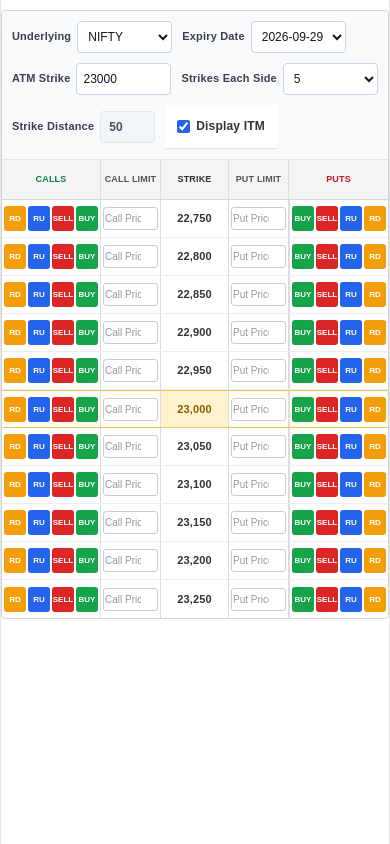
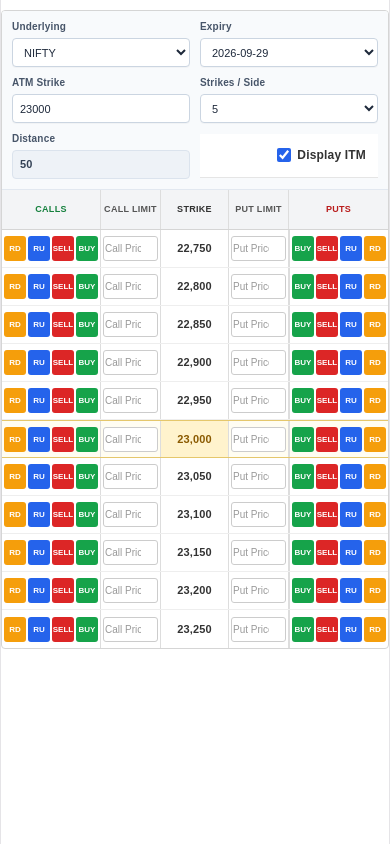
Before and after one commit to pravin-git/order-puncher, a React (Vite) app: page / in a window 390 px wide. Built offline with nearby package versions, Linux system fonts and the light colour scheme.

Commit message:
css changes for column layout

```diff
--- a/src/OptionChainMatrix.css
+++ b/src/OptionChainMatrix.css
@@ -1,14 +1,15 @@
 
+/* Main container */
 .option-chain {
   width: 100%;
   max-width: 1200px;
-  margin: 20px auto;
+  margin: 16px auto;
   font-family: Arial, sans-serif;
   font-size: 13px;
-  border: 1px solid #d5d5d5;
+  border: 1px solid #d5dbe5;
   border-radius: 6px;
   overflow: hidden;
-  background-color: #ffffff;
+  background: #ffffff;
 }
 
 .option-chain *,
@@ -17,94 +18,139 @@
   box-sizing: border-box;
 }
 
-/* Controls */
+/* Compact multi-column toolbar */
 .option-chain-controls {
-  display: flex;
-  align-items: center;
-  flex-wrap: wrap;
-  gap: 16px;
-  padding: 15px;
-  background-color: #f8fafc;
-  border-bottom: 1px solid #e5e7eb;
+  display: grid;
+  grid-template-columns: repeat(auto-fit, minmax(125px, 1fr));
+  align-items: end;
+  gap: 10px;
+  padding: 10px 12px;
+  background: #f8fafc;
+  border-bottom: 1px solid #e2e8f0;
 }
 
+/* Labels above controls, left-aligned */
 .control-group {
   display: flex;
-  flex-direction: row;
-  align-items: center;
-  gap: 8px;
+  flex-direction: column;
+  align-items: flex-start;
+  justify-content: flex-start;
+  gap: 5px;
+  min-width: 0;
+  width: 100%;
 }
 
 .control-group label {
-  font-size: 12px;
+  display: block;
+  width: 100%;
+  margin: 0;
+  color: #475569;
+  font-size: 11px;
   font-weight: 600;
-  color: #374151;
+  line-height: 1.2;
+  text-align: left;
   white-space: nowrap;
 }
 
+/* Dropdowns and input fields */
 .control-group select,
 .control-group input {
-  width: 125px;
-  height: 34px;
-  padding: 6px 10px;
+  display: block;
+  width: 100%;
+  min-width: 0;
+  height: 30px;
+  margin: 0;
+  padding: 4px 7px;
   border: 1px solid #cbd5e1;
   border-radius: 4px;
-  background-color: #ffffff;
-  color: #111827;
-  font-size: 13px;
+  background: #ffffff;
+  color: #1e293b;
+  font-family: inherit;
+  font-size: 12px;
+  text-align: left;
+  box-shadow: 0 1px 1px rgb(15 23 42 / 3%);
+  transition: border-color 0.15s ease, box-shadow 0.15s ease;
+}
+
+.control-group select {
+  cursor: pointer;
+}
+
+.control-group input[type="number"] {
+  text-align: left;
+}
+
+.control-group select:hover,
+.control-group input:hover {
+  border-color: #94a3b8;
 }
 
 .control-group select:focus,
 .control-group input:focus {
   outline: none;
-  border-color: #2563eb;
+  border-color: #3b82f6;
+  box-shadow: 0 0 0 2px rgb(59 130 246 / 12%);
 }
 
+/* Strike distance display */
 .strike-distance-display {
   display: flex;
   align-items: center;
-  height: 34px;
-  min-width: 80px;
-  padding: 6px 12px;
-  border: 1px solid #e2e8f0;
+  justify-content: flex-start;
+  width: 100%;
+  min-width: 0;
+  height: 30px;
+  margin: 0;
+  padding: 4px 7px;
+  border: 1px solid #dbe3ed;
   border-radius: 4px;
-  background-color: #f1f5f9;
-  color: #475569;
-  font-size: 13px;
-  font-weight: 600;
+  background: #eef2f7;
+  color: #334155;
+  font-size: 12px;
+  font-weight: 700;
+  text-align: left;
+  font-variant-numeric: tabular-nums;
 }
 
+/* Display ITM checkbox */
 .itm-toggle {
   display: flex;
   align-items: center;
-  justify-content: flex-end;
-  margin-left: auto;
-  padding: 6px 0;
+  align-self: end;
+  min-height: 30px;
+  margin-left: 0;
+  padding: 0 2px 7px;
 }
 
 .itm-toggle label {
-  display: flex;
+  display: inline-flex;
   align-items: center;
+  justify-content: flex-start;
   gap: 6px;
-  font-size: 12px;
+  margin: 0;
+  color: #334155;
+  font-size: 11px;
   font-weight: 600;
-  color: #333333;
+  text-align: left;
   white-space: nowrap;
   cursor: pointer;
 }
 
 .itm-toggle input[type="checkbox"] {
+  width: 14px;
+  height: 14px;
   margin: 0;
+  accent-color: #2563eb;
   cursor: pointer;
-  accent-color: #2563eb;
 }
 
 /* Option-chain header */
 .option-chain-header {
   display: grid;
-  grid-template-columns: minmax(0, 1fr) 100px 100px 100px minmax(0, 1fr);
-  background-color: #f3f4f6;
-  border-bottom: 1px solid #d5d5d5;
+  grid-template-columns:
+    minmax(0, 1fr) 100px 100px 100px minmax(0, 1fr);
+  background: #f1f5f9;
+  border-bottom: 1px solid #d5dbe5;
 }
 
 .header-section {
@@ -112,49 +158,48 @@
   align-items: center;
   justify-content: center;
   min-width: 0;
-  padding: 9px 4px;
+  padding: 8px 4px;
   text-align: center;
-  font-size: 11px;
+  font-size: 10px;
   font-weight: 700;
+  letter-spacing: 0.3px;
   white-space: nowrap;
 }
 
 .calls-header {
   color: #15803d;
-  border-right: 1px solid #dddddd;
+  border-right: 1px solid #dbe1e8;
 }
 
 .limit-header {
-  color: #555555;
-  border-right: 1px solid #dddddd;
+  color: #64748b;
+  border-right: 1px solid #dbe1e8;
 }
 
 .strike-header {
-  color: #333333;
-  border-right: 1px solid #dddddd;
+  color: #334155;
+  border-right: 1px solid #dbe1e8;
 }
 
 .puts-header {
   color: #b91c1c;
 }
 
-/* Strike rows */
+/* Matrix rows */
 .option-row {
   display: grid;
-  grid-template-columns: minmax(0, 1fr) 100px 100px 100px minmax(0, 1fr);
+  grid-template-columns:
+    minmax(0, 1fr) 100px 100px 100px minmax(0, 1fr);
   min-height: 38px;
-  border-bottom: 1px solid #eeeeee;
-  transition: background-color 0.15s ease;
+  border-bottom: 1px solid #edf0f4;
+  transition: background-color 0.12s ease;
 }
 
 .option-row:last-child {
   border-bottom: none;
 }
 
-.option-row:hover {
-  background-color: #dbeafe !important;
-}
-
+.option-row:hover,
 .option-row:hover .actions,
 .option-row:hover .limit-price-cell,
 .option-row:hover .strike-price {
@@ -163,13 +208,13 @@
 
 /* ATM row */
 .atm-row {
-  background-color: #fffdf2;
+  background: #fffdf2;
   border-top: 1px solid #e5c76b;
   border-bottom: 1px solid #e5c76b;
 }
 
 .atm-row .strike-price {
-  background-color: #fff3cd;
+  background: #fff3cd;
   color: #8a5a00;
   font-weight: 700;
 }
@@ -181,23 +226,23 @@
   background-color: #bfdbfe !important;
 }
 
-/* Action groups */
+/* Action button groups */
 .actions {
   display: flex;
   align-items: center;
   justify-content: center;
   gap: 3px;
-  padding: 4px 5px;
   min-width: 0;
-  background-color: transparent;
+  padding: 4px;
+  background: transparent;
 }
 
 .call-actions {
-  border-right: 1px solid #dddddd;
+  border-right: 1px solid #dbe1e8;
 }
 
 .put-actions {
-  border-left: 1px solid #dddddd;
+  border-left: 1px solid #dbe1e8;
 }
 
 /* Limit price cells */
@@ -207,8 +252,8 @@
   justify-content: center;
   min-width: 0;
   padding: 3px;
-  background-color: transparent;
-  border-right: 1px solid #dddddd;
+  background: transparent;
+  border-right: 1px solid #dbe1e8;
 }
 
 .limit-price {
@@ -216,24 +261,27 @@
   width: 90px;
   max-width: 100%;
   min-width: 0;
-  padding: 5px 4px;
-  border: 1px solid #cccccc;
+  height: 27px;
+  margin: 0;
+  padding: 4px 5px;
+  border: 1px solid #cbd5e1;
   border-radius: 3px;
-  background-color: #ffffff;
-  color: #333333;
+  background: #ffffff;
+  color: #1e293b;
   font-family: inherit;
-  font-size: 12px;
+  font-size: 11px;
   text-align: right;
 }
 
 .limit-price::placeholder {
-  color: #999999;
+  color: #94a3b8;
   text-align: center;
 }
 
 .limit-price:focus {
-  outline: 1px solid #2563eb;
-  border-color: #2563eb;
+  outline: none;
+  border-color: #3b82f6;
+  box-shadow: 0 0 0 2px rgb(59 130 246 / 12%);
 }
 
 /* Strike price */
@@ -243,12 +291,13 @@
   justify-content: center;
   min-width: 0;
   padding: 4px;
-  background-color: transparent;
-  border-right: 1px solid #dddddd;
-  color: #333333;
-  font-size: 13px;
+  background: transparent;
+  border-right: 1px solid #dbe1e8;
+  color: #334155;
+  font-size: 12px;
   font-weight: 600;
   text-align: center;
+  font-variant-numeric: tabular-nums;
 }
 
 /* Action buttons */
@@ -259,7 +308,8 @@
   flex: 0 1 38px;
   width: 38px;
   min-width: 0;
-  height: 28px;
+  height: 27px;
+  margin: 0;
   padding: 0 2px;
   border: none;
   border-radius: 3px;
@@ -269,7 +319,7 @@
   font-weight: 700;
   white-space: nowrap;
   cursor: pointer;
-  transition: opacity 0.15s ease, transform 0.1s ease;
+  transition: opacity 0.12s ease, transform 0.1s ease;
 }
 
 .action-button:hover {
@@ -286,47 +336,41 @@
 }
 
 .buy {
-  background-color: #16a34a;
+  background: #16a34a;
 }
 
 .sell {
-  background-color: #dc2626;
+  background: #dc2626;
 }
 
 .roll-up {
-  background-color: #2563eb;
+  background: #2563eb;
 }
 
 .roll-down {
-  background-color: #f59e0b;
+  background: #f59e0b;
 }
 
-/* Validation message */
+/* Invalid ATM message */
 .empty-state {
   padding: 20px;
-  text-align: center;
   color: #64748b;
   font-size: 13px;
+  text-align: center;
 }
 
-/* Medium screens */
-@media (max-width: 1000px) {
+/* Tablet and medium screens */
+@media (max-width: 768px) {
+  .option-chain-controls {
+    grid-template-columns: repeat(auto-fit, minmax(115px, 1fr));
+    gap: 9px;
+    padding: 10px;
+  }
+
   .option-chain-header,
   .option-row {
-    grid-template-columns: minmax(0, 1fr) 82px 82px 82px minmax(0, 1fr);
-  }
-
-  .option-chain-controls {
-    gap: 12px;
-  }
-
-  .control-group {
-    gap: 6px;
-  }
-
-  .control-group select,
-  .control-group input {
-    width: 105px;
+    grid-template-columns:
+      minmax(0, 1fr) 82px 82px 82px minmax(0, 1fr);
   }
 
   .actions {
@@ -337,7 +381,7 @@
   .action-button {
     flex: 1 1 0;
     width: auto;
-    height: 27px;
+    height: 26px;
     font-size: 9px;
   }
 
@@ -347,57 +391,48 @@
   }
 
   .header-section {
-    font-size: 10px;
+    font-size: 9px;
   }
 }
 
-/* Small screens */
-@media (max-width: 600px) {
+/* Mobile */
+@media (max-width: 480px) {
   .option-chain {
     margin: 10px auto;
     border-radius: 4px;
   }
 
   .option-chain-controls {
+    grid-template-columns: repeat(2, minmax(0, 1fr));
     gap: 10px;
     padding: 10px;
   }
 
-  .control-group {
-    gap: 6px;
+  .control-group label {
+    font-size: 10px;
   }
 
-  .control-group label {
+  .control-group select,
+  .control-group input,
+  .strike-distance-display {
+    height: 29px;
     font-size: 11px;
   }
 
-  .control-group select,
-  .control-group input {
-    width: 95px;
-    height: 32px;
-    padding: 5px 6px;
-    font-size: 12px;
-  }
-
-  .strike-distance-display {
-    height: 32px;
-    min-width: 55px;
-    padding: 5px 8px;
-    font-size: 12px;
-  }
-
   .itm-toggle {
-    margin-left: 0;
+    align-self: center;
+    padding: 0 2px;
   }
 
   .option-chain-header,
   .option-row {
-    grid-template-columns: minmax(0, 1fr) 60px 68px 60px minmax(0, 1fr);
+    grid-template-columns:
+      minmax(0, 1fr) 60px 68px 60px minmax(0, 1fr);
   }
 
   .header-section {
-    padding: 8px 1px;
-    font-size: 9px;
+    padding: 7px 1px;
+    font-size: 8px;
     white-space: normal;
   }
 
@@ -409,7 +444,7 @@
   .action-button {
     flex: 1 1 0;
     width: auto;
-    height: 25px;
+    height: 24px;
     padding: 0 1px;
     font-size: 8px;
   }
@@ -420,12 +455,13 @@
 
   .limit-price {
     width: 100%;
-    padding: 5px 1px;
+    height: 25px;
+    padding: 4px 1px;
     font-size: 10px;
   }
 
   .strike-price {
     padding: 2px;
-    font-size: 11px;
+    font-size: 10px;
   }
 }
--- a/src/OptionChainMatrix.jsx
+++ b/src/OptionChainMatrix.jsx
@@ -13,7 +13,7 @@ const UNDERLYINGS = {
     defaultATM: 80000,
     strikeDistance: 100,
   },
-  RELIANCE: {
+    RELIANCE: {
     label: "RELIANCE",
     defaultATM: 1200,
     strikeDistance: 20,
@@ -36,7 +36,6 @@ const PUT_ACTIONS = [
   { label: "RD", action: "ROLL_DOWN", className: "roll-down" },
 ];
 
-// Format dates using local calendar values, avoiding UTC date shifts.
 function formatDate(date) {
   const year = date.getFullYear();
   const month = String(date.getMonth() + 1).padStart(2, "0");
@@ -45,8 +44,6 @@ function formatDate(date) {
   return `${year}-${month}-${day}`;
 }
 
-// Return the nearest six expiry dates, including today's date
-// when today itself matches the configured expiry weekday.
 function getExpiryDates(underlying) {
   const today = new Date();
   today.setHours(0, 0, 0, 0);
@@ -65,19 +62,14 @@ function getExpiryDates(underlying) {
       date.setDate(date.getDate() + 1);
     }
   } else {
-    // Default rule for any additional underlying:
-    // last Tuesday of each month.
+    // Default expiry: last Tuesday of each month.
     const date = new Date(today.getFullYear(), today.getMonth(), 1);
 
     while (dates.length < 6) {
       const year = date.getFullYear();
       const month = date.getMonth();
-
-      // Day zero of the following month is the last day
-      // of the current month.
       const lastDay = new Date(year, month + 1, 0);
 
-      // Tuesday = 2. Walk backward from the month's last day.
       lastDay.setDate(
         lastDay.getDate() - ((lastDay.getDay() - 2 + 7) % 7)
       );
@@ -113,7 +105,7 @@ function OptionChainMatrix({
     PUT: {},
   });
 
-  // Always use the configured distance for the selected underlying.
+  // Use the configured strike distance for the selected underlying.
   const currentStrikeDistance = UNDERLYINGS[underlying]
     ? UNDERLYINGS[underlying].strikeDistance
     : strikeDistance ?? 50;
@@ -157,28 +149,6 @@ function OptionChainMatrix({
     });
   };
 
-  const handleATMChange = (event) => {
-    setCurrentATM(event.target.value);
-  };
-
-  const handleStrikeCountChange = (event) => {
-    setSelectedStrikeCount(Number(event.target.value));
-  };
-
-  const handleExpiryChange = (event) => {
-    setExpiry(event.target.value);
-  };
-
-  const handleLimitPriceChange = (type, strike, value) => {
-    setLimitPrices((prev) => ({
-      ...prev,
-      [type]: {
-        ...prev[type],
-        [strike]: value,
-      },
-    }));
-  };
-
   const handleAction = (type, action, strike) => {
     const price = limitPrices[type][strike];
 
@@ -197,8 +167,19 @@ function OptionChainMatrix({
     }
   };
 
+  const handleLimitPriceChange = (type, strike, value) => {
+    setLimitPrices((prev) => ({
+      ...prev,
+      [type]: {
+        ...prev[type],
+        [strike]: value,
+      },
+    }));
+  };
+
   return (
     <div className="option-chain">
+      {/* Compact toolbar */}
       <div className="option-chain-controls">
         <div className="control-group">
           <label htmlFor="underlying">Underlying</label>
@@ -216,11 +197,11 @@ function OptionChainMatrix({
         </div>
 
         <div className="control-group">
-          <label htmlFor="expiry-date">Expiry Date</label>
+          <label htmlFor="expiry-date">Expiry</label>
           <select
             id="expiry-date"
             value={expiry}
-            onChange={handleExpiryChange}
+            onChange={(event) => setExpiry(event.target.value)}
           >
             {expiryOptions.map((date) => (
               <option key={date} value={date}>
@@ -238,17 +219,19 @@ function OptionChainMatrix({
             min="1"
             step="any"
             value={currentATM}
-            onChange={handleATMChange}
-            placeholder="Enter ATM strike"
+            onChange={(event) => setCurrentATM(event.target.value)}
+            placeholder="Enter ATM"
           />
         </div>
 
         <div className="control-group">
-          <label htmlFor="strike-count">Strikes Each Side</label>
+          <label htmlFor="strike-count">Strikes / Side</label>
           <select
             id="strike-count"
             value={selectedStrikeCount}
-            onChange={handleStrikeCountChange}
+            onChange={(event) =>
+              setSelectedStrikeCount(Number(event.target.value))
+            }
           >
             {STRIKE_COUNT_OPTIONS.map((count) => (
               <option key={count} value={count}>
@@ -259,15 +242,16 @@ function OptionChainMatrix({
         </div>
 
         <div className="control-group">
-          <label>Strike Distance</label>
+          <label>Distance</label>
           <div className="strike-distance-display">
             {currentStrikeDistance}
           </div>
         </div>
 
         <div className="itm-toggle">
-          <label>
+          <label htmlFor="display-itm">
             <input
+              id="display-itm"
               type="checkbox"
               checked={showITM}
               onChange={(event) => setShowITM(event.target.checked)}
@@ -277,6 +261,7 @@ function OptionChainMatrix({
         </div>
       </div>
 
+      {/* Matrix header */}
       <div className="option-chain-header">
         <div className="header-section calls-header">CALLS</div>
         <div className="header-section limit-header">CALL LIMIT</div>
@@ -285,6 +270,7 @@ function OptionChainMatrix({
         <div className="header-section puts-header">PUTS</div>
       </div>
 
+      {/* Matrix rows */}
       <div className="option-chain-body">
         {strikes.map((strike) => {
           const isATM = strike === parsedATM;
```
